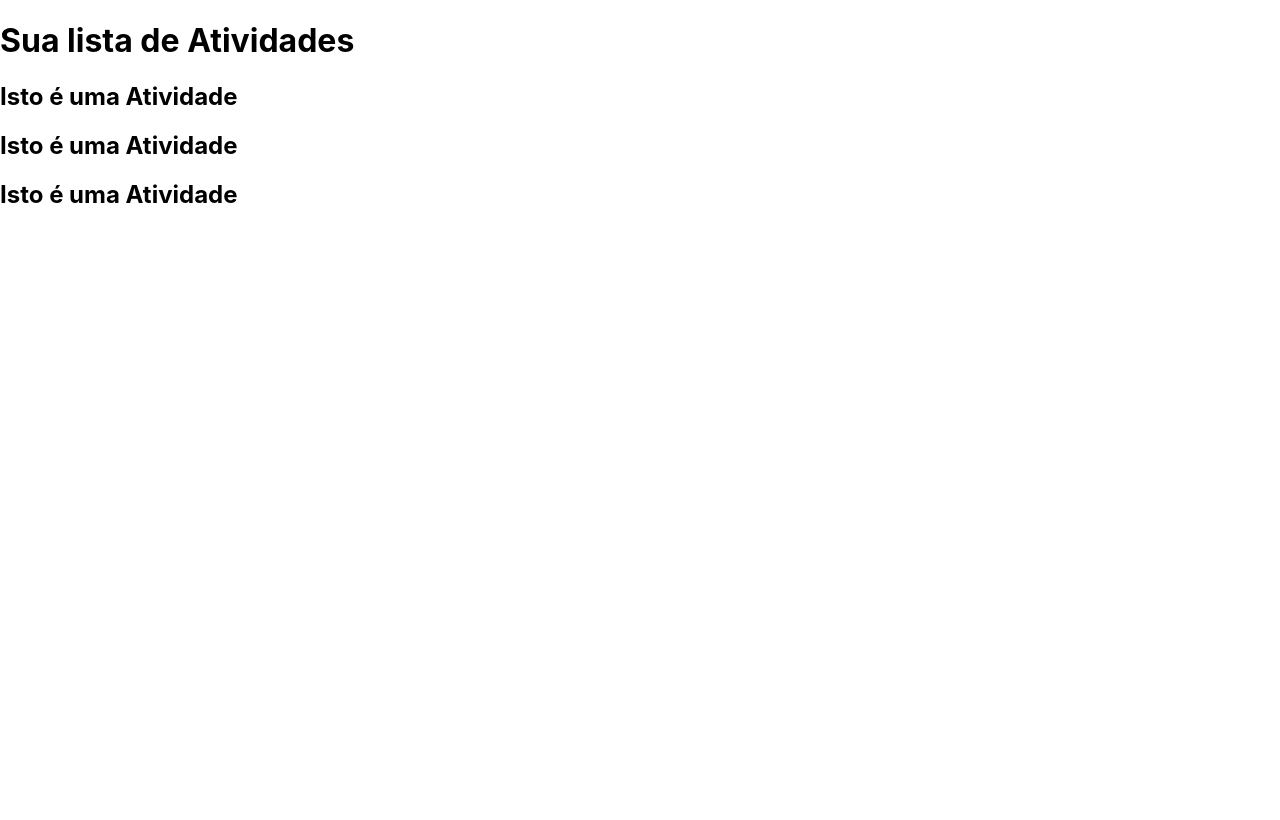
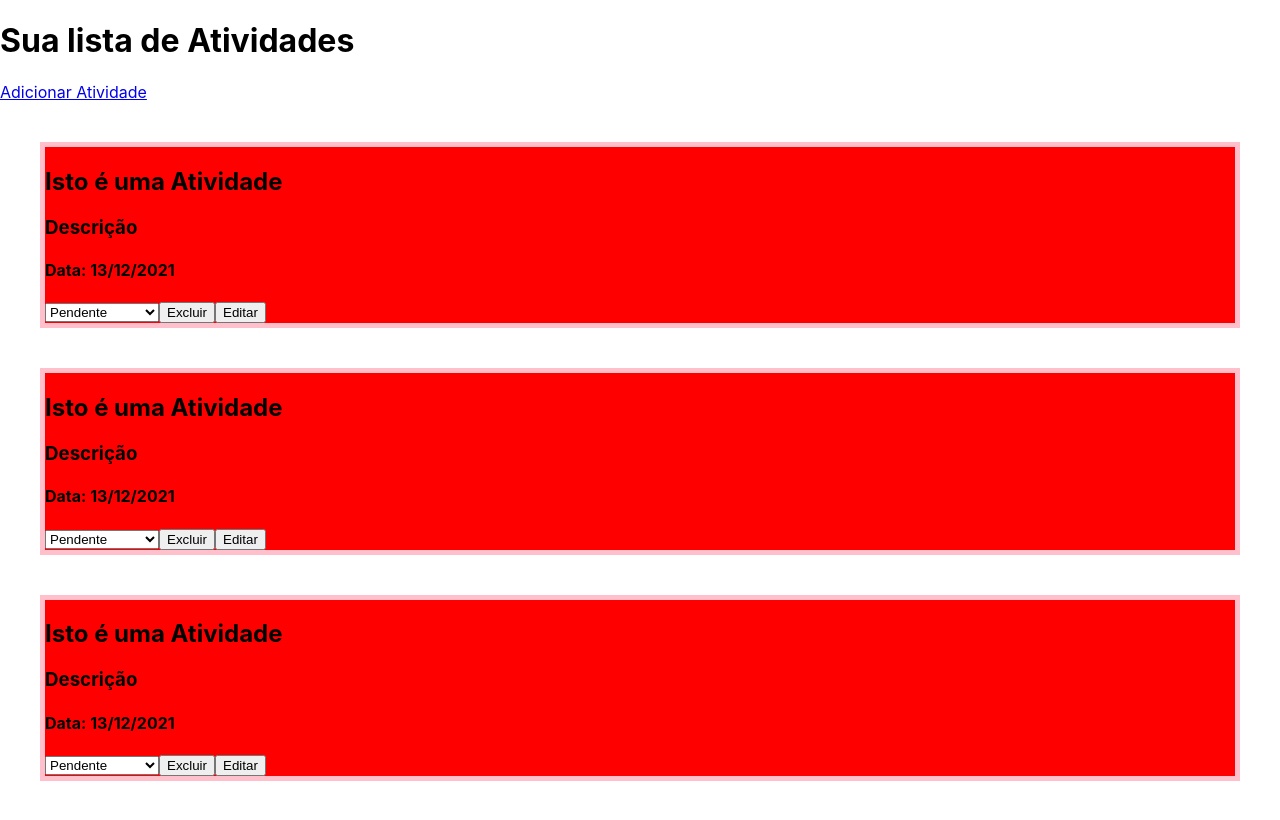
Before and after one commit to cesarbhering/mern-front, a React (Create React App) app: page /ActivitiesList in a window 1280 px wide. Built offline with nearby package versions, Linux system fonts and the light colour scheme.

Commit message:
Esboco de todos os componente necessarios realizados

```diff
--- a/src/App.js
+++ b/src/App.js
@@ -3,15 +3,20 @@ import './App.css';
 import { BrowserRouter as Router, Route, Routes } from 'react-router-dom';
 import LoginComponent from './Components/LoginComponent';
 import ActivitiesList from './Components/ActivitiesList';
+import InsertActivity from './Components/InsertActivity';
+import ActivitiesProvider from './Context/ActivitiesProvider';
 
 function App() {
   return (
+    <ActivitiesProvider>
       <Router>
         <Routes>
           <Route exact path="/" element={ <LoginComponent /> } />
           <Route exact path="/ActivitiesList" element={ <ActivitiesList /> } />
+          <Route exact path="/InsertActivity" element={ <InsertActivity /> } />
         </Routes>
       </Router>
+    </ActivitiesProvider>
   );
 }
 
--- a/src/Components/ActivitiesList.jsx
+++ b/src/Components/ActivitiesList.jsx
@@ -1,11 +1,13 @@
 import React from 'react';
+import { Link } from 'react-router-dom';
 import ActivityCard from './ActivityCard';
 
 function ActivitiesList() {
-  const dez = [1, 2, 0]; //Apenas para "pegar o estado"
+  const dez = [1, 2, 0]; // Apenas para "pegar o estado"
   return (
     <div>
       <h1>Sua lista de Atividades</h1>
+      <Link to="/InsertActivity">Adicionar Atividade</Link>
       {dez.map((x, i) => <ActivityCard key={ i } />)}
 
     </div>
--- a/src/Components/ActivityCard.jsx
+++ b/src/Components/ActivityCard.jsx
@@ -1,9 +1,23 @@
 import React from 'react';
 
 function ActivityCard() {
+  const divStyle = {
+    margin: '40px',
+    border: '5px solid pink',
+    backgroundColor: 'red',
+  };
   return (
-    <div className="activityCard">
+    <div className="activityCard" style={ divStyle }>
       <h2>Isto é uma Atividade</h2>
+      <h3>Descrição</h3>
+      <h4>Data: 13/12/2021</h4>
+      <select id="status">
+        <option value="pending">Pendente</option>
+        <option value="ongoing">Em Andamento</option>
+        <option value="done">Pronto</option>
+      </select>
+      <button type="button"> Excluir </button>
+      <button type="button"> Editar </button>
     </div>
   );
 }
--- /dev/null
+++ b/src/Components/InsertActivity.jsx
@@ -0,0 +1,10 @@
+import React from 'react';
+
+function InsertActivity() {
+  return (
+    <div className="insertActivity">
+      <h1>Insert Activity</h1>
+    </div>);
+}
+
+export default InsertActivity;
--- /dev/null
+++ b/src/Context/ActivitiesContext.js
@@ -0,0 +1,5 @@
+import { createContext } from 'react';
+
+const ActivitiesContext = createContext();
+
+export default ActivitiesContext;
--- /dev/null
+++ b/src/Context/ActivitiesProvider.js
@@ -0,0 +1,23 @@
+import React/* , { useState, useEffect } */ from 'react';
+import PropTypes from 'prop-types';
+import ActivitiesContext from './ActivitiesContext';
+
+function ActivitiesProvider({ children }) {
+  const contextValue = {
+  };
+
+  return (
+    <ActivitiesContext.Provider value={ contextValue }>
+      {children}
+    </ActivitiesContext.Provider>
+  );
+}
+
+export default ActivitiesProvider;
+
+ActivitiesProvider.propTypes = {
+  children: PropTypes.oneOfType([
+    PropTypes.arrayOf(PropTypes.node),
+    PropTypes.node,
+  ]).isRequired,
+};
```
Also changed, not shown: src/Components/Filters.jsx (added). Lines whose indentation alone changed are shown as unchanged.
